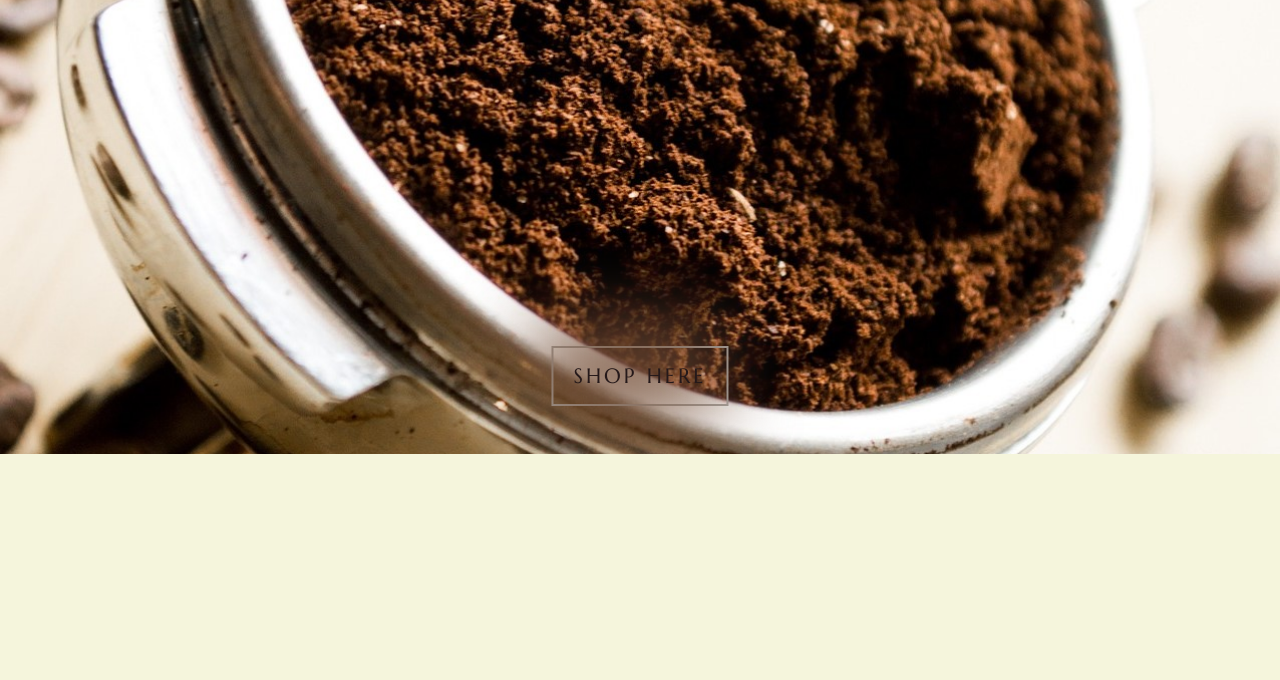
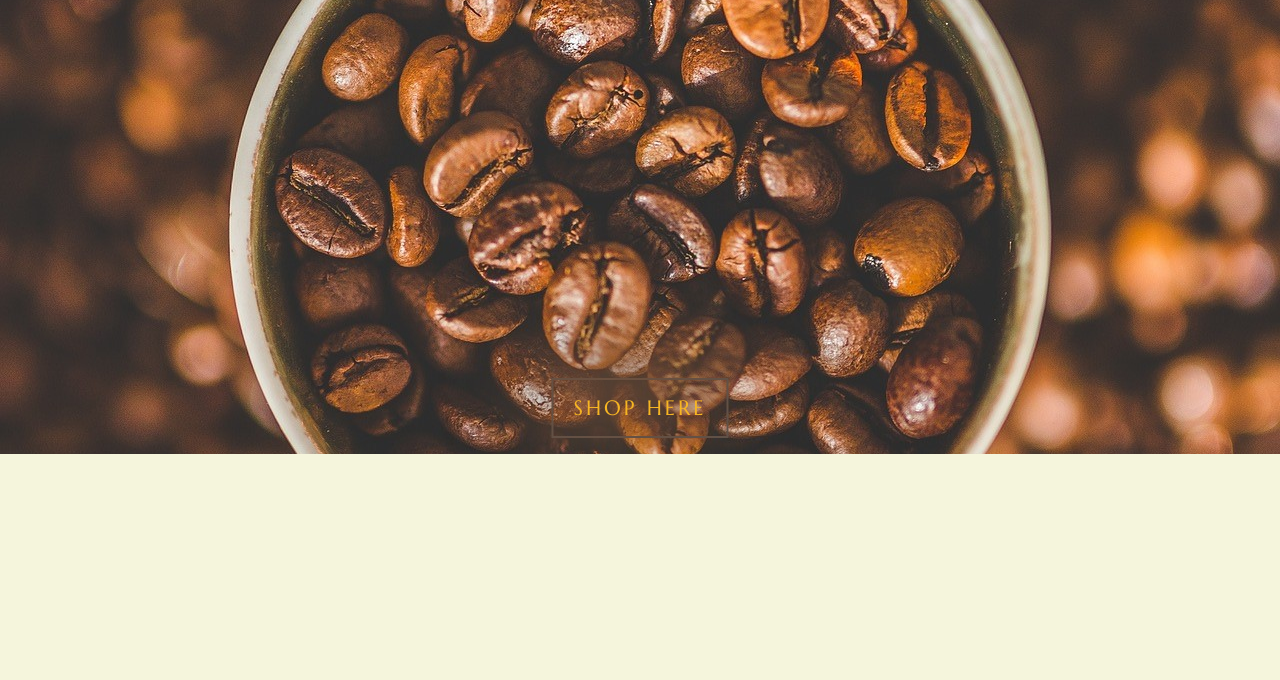
Before and after one commit to menoo-o/Haveli-Brews, a plain HTML site: page index.html in a window 1280 px wide. Shown: the part 120-800 px from the top of the page. Drawn offline with Linux system fonts and the light colour scheme; a web font is replaced by a local one.

Commit message:
hero sec updated

```diff
--- a/styless.css
+++ b/styless.css
@@ -148,7 +148,7 @@ body{
     position: relative;
     width: 100%; /* Adjust the width as needed */
     height: 29.37rem; /* Adjust the height as needed */
-    background-image: url('./pics/hero1.jpg'); /* Set the background image */
+    background-image: url('./pics/hero.jpg'); /* Set the background image */
     background-size: cover;
     background-position: center;
     overflow: hidden;
@@ -158,14 +158,14 @@ body{
 
 .discover-btn {
     position: absolute;
-    bottom: 3rem; /* Adjust this value to fine-tune the button's position */
+    bottom: 1rem; /* Adjust this value to fine-tune the button's position */
     left: 50%; /* Positions the button horizontally at the center */
     transform: translateX(-50%); /* Centers the button horizontally */
     padding: 15px 20px;
     background-color: transparent; /* Button background color */
     letter-spacing: 3px;
-    color: var(--color-Licorice);
-    border: 2px solid var(--color-silver); /* Button border */
+    color: var(--color-xanthous);
+    border: 2px solid var(--color-walnutBrown); /* Button border */
     font-family: var(--font-marcellus);
     font-size: 1.3rem;
     font-weight: 500;
@@ -180,8 +180,8 @@ body{
     position: absolute;
     top: -20px; /* Increase the top offset to extend the blur effect */
     left: -20px; /* Increase the left offset to extend the blur effect */
-    width: calc(100% + 10px); /* Adjust width to cover the entire button area */
-    height: calc(100% + 30px); /* Adjust height to cover the entire button area */
+    width: calc(100% + 5px); /* Adjust width to cover the entire button area */
+    height: calc(100% + 5px); /* Adjust height to cover the entire button area */
     background-image: inherit; /* Inherit background image from button */
     background-size: cover;
     background-color: var(--color-coffee);
```
Also changed, not shown: pics/hero1.jpg (deleted), pics/hero2.jpg (added), 1 other file.
